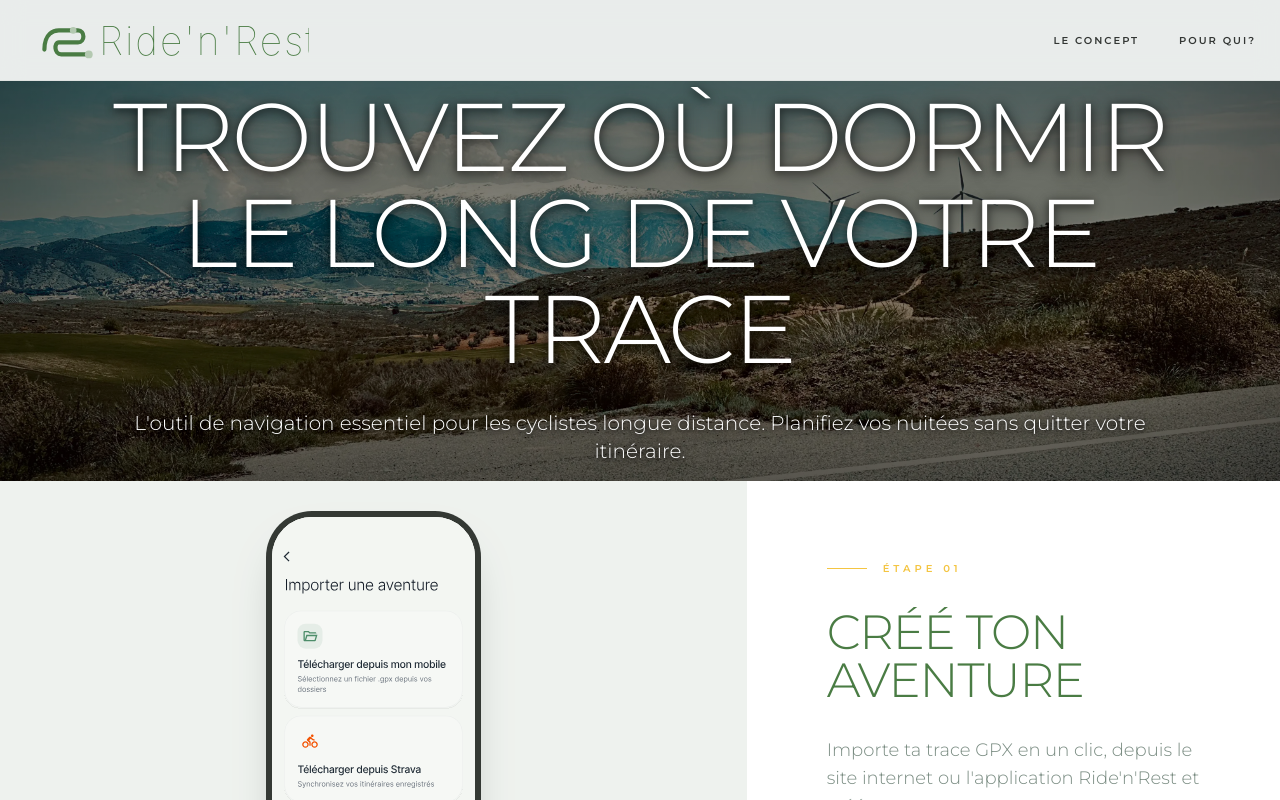
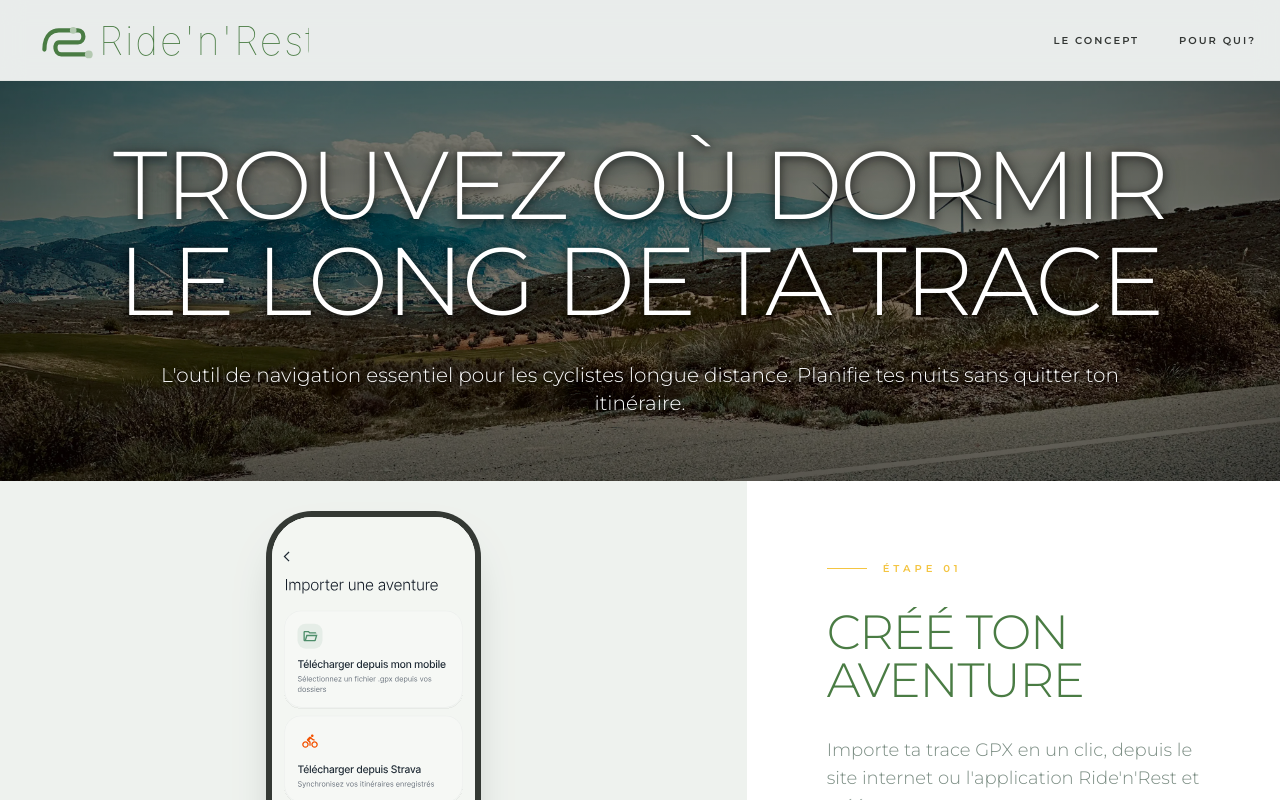
Before and after one commit to Guicom/ridenrest-web, a React (Vite) app: page / in a window 1280 px wide. Shown: the top 800 px of the page. Built offline with nearby package versions, Linux system fonts and the light colour scheme; a web font is replaced by a local one.

Commit message:
Fix hero text

```diff
--- a/components/Hero.tsx
+++ b/components/Hero.tsx
@@ -15,10 +15,10 @@ export const Hero: React.FC = () => {
 
       <div className="relative z-20 w-full max-w-[min(1400px,92vw)] px-4 sm:px-6 md:px-10 text-center text-white mt-6 sm:mt-10">
         <h1 className="text-4xl sm:text-5xl md:text-7xl lg:text-8xl font-light leading-[1.1] tracking-tight mb-6 sm:mb-8 uppercase [text-shadow:0_2px_8px_rgba(0,0,0,0.7),0_4px_20px_rgba(0,0,0,0.5)]">
-          Trouvez où dormir <br className="hidden md:block" /> le long de votre trace
+          Trouvez où dormir <br className="hidden md:block" /> le long de ta trace
         </h1>
         <p className="text-base sm:text-lg md:text-xl font-light mb-8 sm:mb-12 text-white max-w-3xl md:max-w-4xl lg:max-w-5xl mx-auto leading-relaxed px-2 sm:px-0 [text-shadow:0_1px_4px_rgba(0,0,0,0.8),0_2px_12px_rgba(0,0,0,0.6)]">
-          L'outil de navigation essentiel pour les cyclistes longue distance. Planifiez vos nuitées sans quitter votre itinéraire.
+          L'outil de navigation essentiel pour les cyclistes longue distance. Planifie tes nuits sans quitter ton itinéraire.
         </p>
       </div>
     </section>
```
